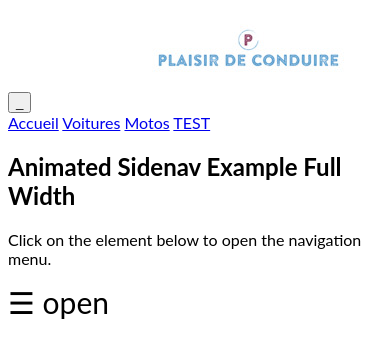
After one commit to FlorianMs59/plaisir2conduire, a Symfony app: template templates/test.html.twig in a window 390 px wide; the page is wider, and only the part inside the window is pictured. The commit adds this page. Shown: the top 358 px of that part. Run offline with Twig, Linux system fonts and the light colour scheme; the template is opened without the code that fills it, so the values that code supplies are empty; some libraries are stand-ins or nearby versions.

Commit message:
Test menu hamburger

```diff
--- /dev/null
+++ b/templates/test.html.twig
@@ -0,0 +1,102 @@
+<!DOCTYPE html>
+<html>
+<head>
+<meta name="viewport" content="width=device-width, initial-scale=1">
+<style>
+body {
+  font-family: "Lato", sans-serif;
+}
+
+.sidenav {
+  height: 100%;
+  width: 0;
+  position: fixed;
+  z-index: 1;
+  top: 0;
+  left: 0;
+  background-color: #1a4159;
+  overflow-x: hidden;
+  transition: 0.5s;
+  padding-top: 60px;
+  text-align:center;
+}
+
+.sidenav a {
+  padding: 8px 8px 8px 32px;
+  text-decoration: none;
+  font-size: 25px;
+  color: #818181;
+  display: block;
+  transition: 0.3s;
+
+}
+
+.sidenav a:hover{
+  color: #f1f1f1;
+}
+
+.sidenav .closebtn {
+  position: absolute;
+  top: 0;
+  right: 25px;
+  font-size: 36px;
+  margin-left: 50px;
+}
+
+@media screen and (max-height: 450px) {
+  .sidenav {padding-top: 15px;}
+  .sidenav a {font-size: 18px;}
+}
+
+</style>
+</head>
+<body>
+
+
+ <div class="header">
+    <nav class="navbar navbar-expand-lg">
+
+        <img src="{{ asset('images/logo_size.jpg') }}" id="logo">
+        {# <a class="navbar-brand" href="#">Navbar</a> #}
+
+        <button class="navbar-toggler" id="openNavbar" type="button" data-toggle="collapse" data-target="#navbarNavAltMarkup" aria-controls="navbarNavAltMarkup" aria-expanded="false" aria-label="Toggle navigation">
+            <span class="navbar-toggler-icon">_</span>
+        </button>
+
+        <div class="collapse navbar-collapse" id="navbarNavAltMarkup">
+            <div class="navbar-nav mr-auto">
+            <a class="nav-link active menu01" href="/">Accueil</a>
+            <a class="nav-link" href="#">Voitures</a>
+            <a class="nav-link" href="#">Motos</a>
+            <a class="nav-link" href="/test">TEST</a>
+            </div>
+        </div>
+
+    </nav>
+  </div>
+
+
+<div id="mySidenav" class="sidenav">
+  <a href="javascript:void(0)" class="closebtn" onclick="closeNav()">&times;</a>
+  <a href="#">About</a>
+  <a href="#">Services</a>
+  <a href="#">Clients</a>
+  <a href="#">Contact</a>
+</div>
+
+<h2>Animated Sidenav Example Full Width</h2>
+<p>Click on the element below to open the navigation menu.</p>
+<span style="font-size:30px;cursor:pointer" onclick="openNav()">&#9776; open</span>
+
+<script>
+function openNav() {
+  document.getElementById("mySidenav").style.width = "100%";
+}
+
+function closeNav() {
+  document.getElementById("mySidenav").style.width = "0";
+}
+</script>
+
+</body>
+</html>
```
Also changed, not shown: src/Controller/TestController.php (added, +20 -0 lines), templates/home.html.twig (+15 -5 lines), public/css/app.css, public/images/logo_size.jpg (added), public/js/app.js (added).
